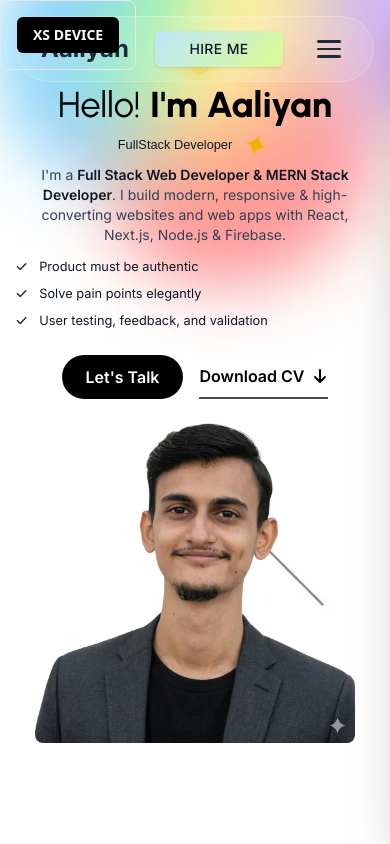
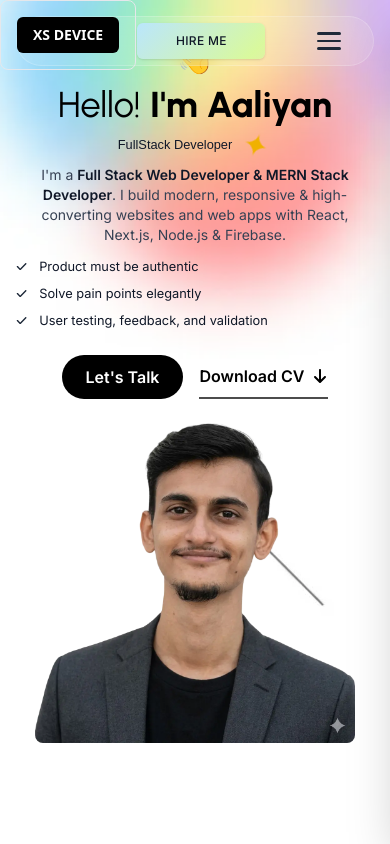
Before and after one commit to AaliyanAslam/aaliyan, a Next.js app: page / in a window 390 px wide. Shown: the top 844 px of the page. Built offline with nearby package versions, Linux system fonts and the light colour scheme; a web font is replaced by a local one.

Commit message:
Update Navbar.jsx

```diff
--- a/app/components/Navbar.jsx
+++ b/app/components/Navbar.jsx
@@ -334,12 +334,12 @@ const Navbar = () => {
         role="navigation"
         aria-label="Main navigation"
       >
-        <div className="mx-auto max-w-420 backdrop-blur-md bg-white/10 rounded-full px-6 sm:px-8 py-3 border border-white/20 flex items-center justify-between">
+        <div className="mx-auto max-w-420 backdrop-blur-md bg-white/10 rounded-full px-6 sm:px-8 py-1 lg:py-3 border border-white/20 flex items-center justify-between">
 
           {/* Logo */}
           <Link
             href="/"
-            className="font-bold text-2xl sm:text-3xl md:text-4xl text-gray-800 focus-visible:outline-none focus-visible:ring-2 focus-visible:ring-gray-400 rounded-md"
+            className="font-bold text-[0.9rem] text-gray-800 focus-visible:outline-none focus-visible:ring-2 focus-visible:ring-gray-400 rounded-md"
           >
             Aaliyan
           </Link>
@@ -376,7 +376,7 @@ const Navbar = () => {
               aria-expanded={openModal}
               aria-controls={modalId}
               aria-haspopup="dialog"
-              className="text-lg min-w-32 mx-auto uppercase tracking-wide select-none"
+              className="text-xs lg:text-lg min-w-32 mx-auto uppercase tracking-wide select-none"
             >
               Hire me
             </Button>
@@ -464,7 +464,7 @@ const Navbar = () => {
             "
             style={{ zIndex: 70 }}
           >
-            <HamburgerIcon isOpen={isOpen} />
+            <HamburgerIcon isOpen={isOpen} size={0} />
           </button>
         </div>
       </nav>
```
